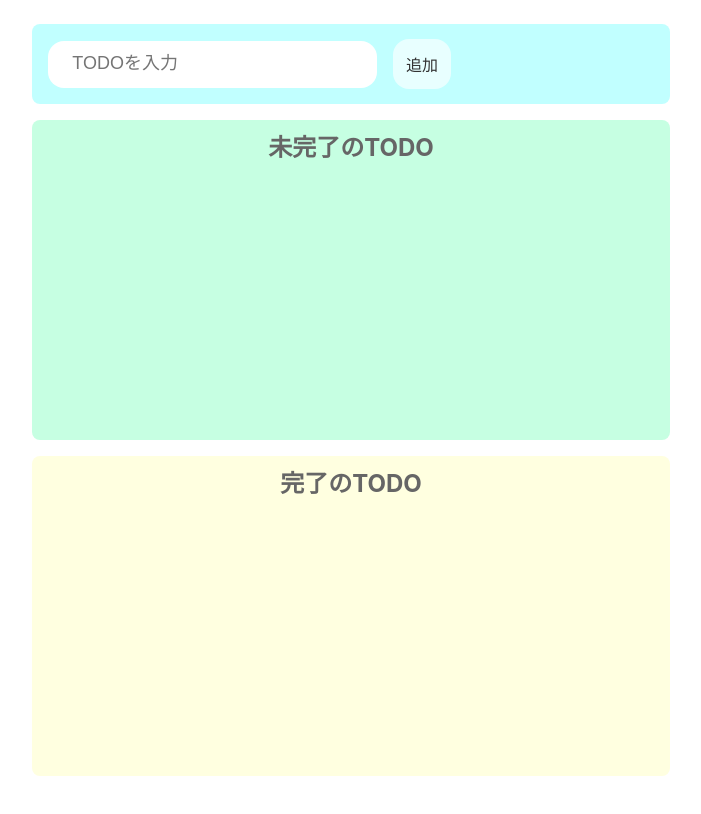
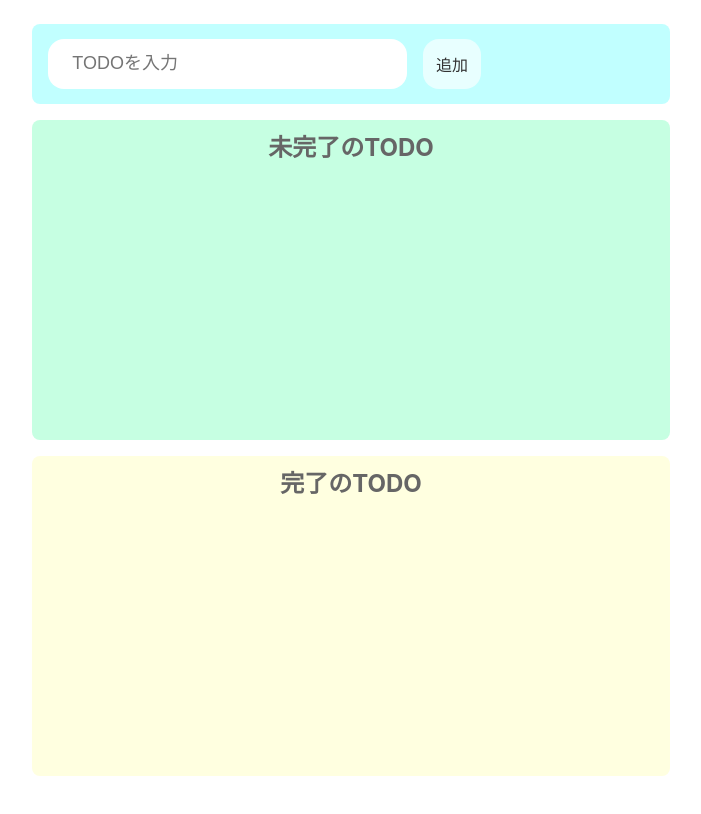
Before and after one commit to SatoTaisei/todo-app, a Next.js app: page / in a window 1280 px wide. Shown: the top 814 px of the page, without its empty margins (289-990 px from the left). Built offline with nearby package versions, Linux system fonts and the light colour scheme.

Commit message:
💄 インプットエリアのフォント調整

```diff
--- a/styles/globals.css
+++ b/styles/globals.css
@@ -16,6 +16,7 @@ li {
 }
 
 input {
+  font-size: 100%;
   border-radius: 16px;
   border: none;
   padding: 2vh 10vw 2vh 24px;
```
